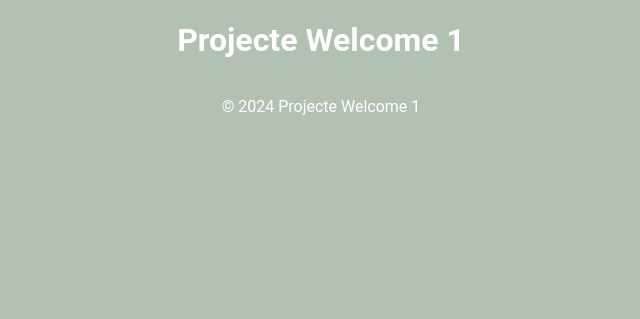
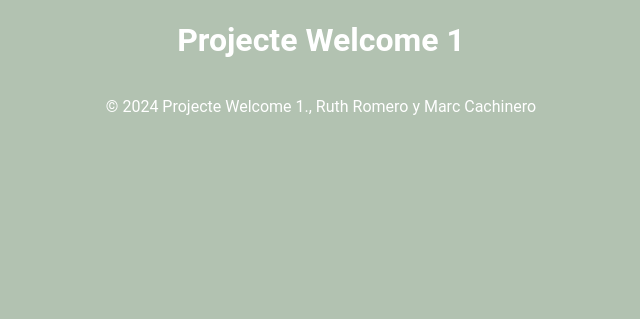
Before and after one commit to ruthromerocarretero/welcome-cachinero-romero, a PHP site: page /index_modificado.php in a window 1280 px wide. Shown: the top 319 px of the page, without its empty margins (319-959 px from the left). Run offline with PHP 8.4, Linux system fonts and the light colour scheme; data that the repository does not hold is empty.

Commit message:
Se cambia el copyright

```diff
--- a/index_modificado.php
+++ b/index_modificado.php
@@ -61,7 +61,7 @@
     </main>
 
     <footer>
-        <p>&copy; 2024 Projecte Welcome 1</p>
+        <p>&copy; 2024 Projecte Welcome 1., Ruth Romero y Marc Cachinero</p>
     </footer>
 </body>
 </html>
```
